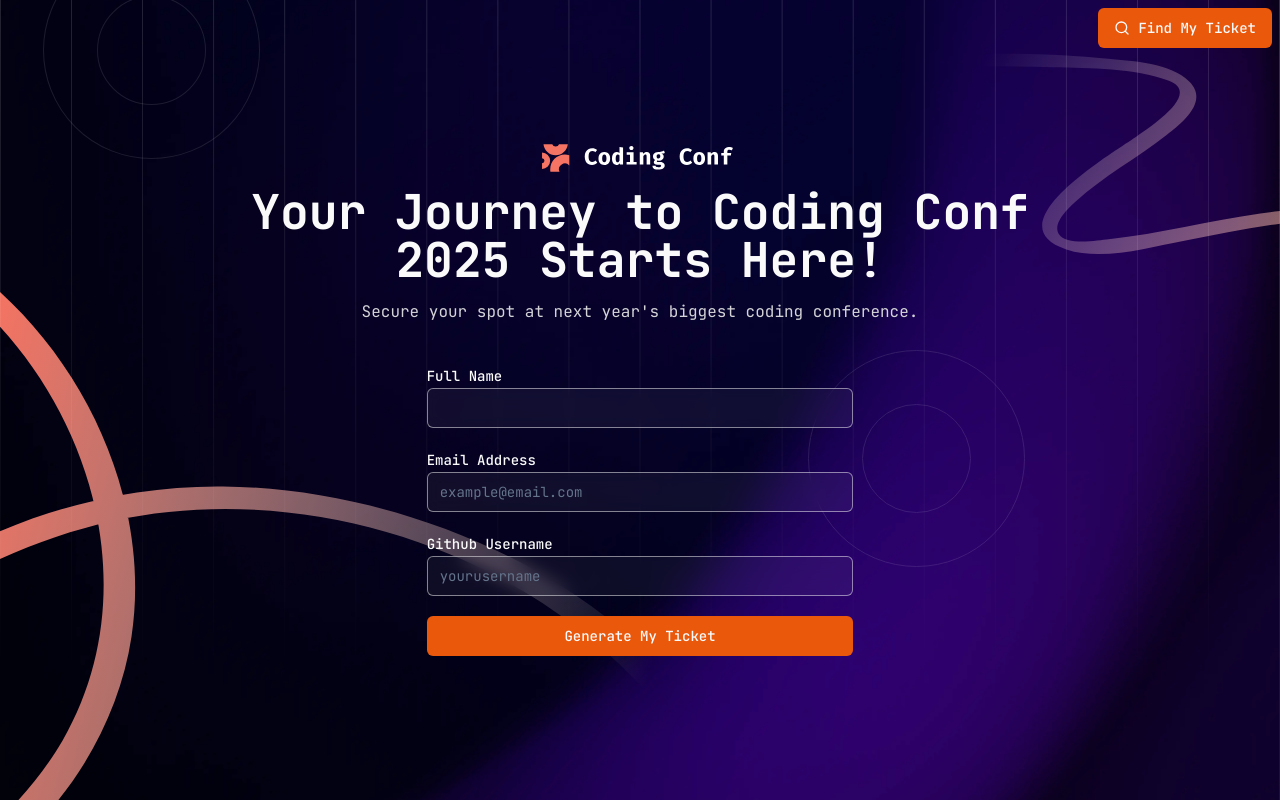
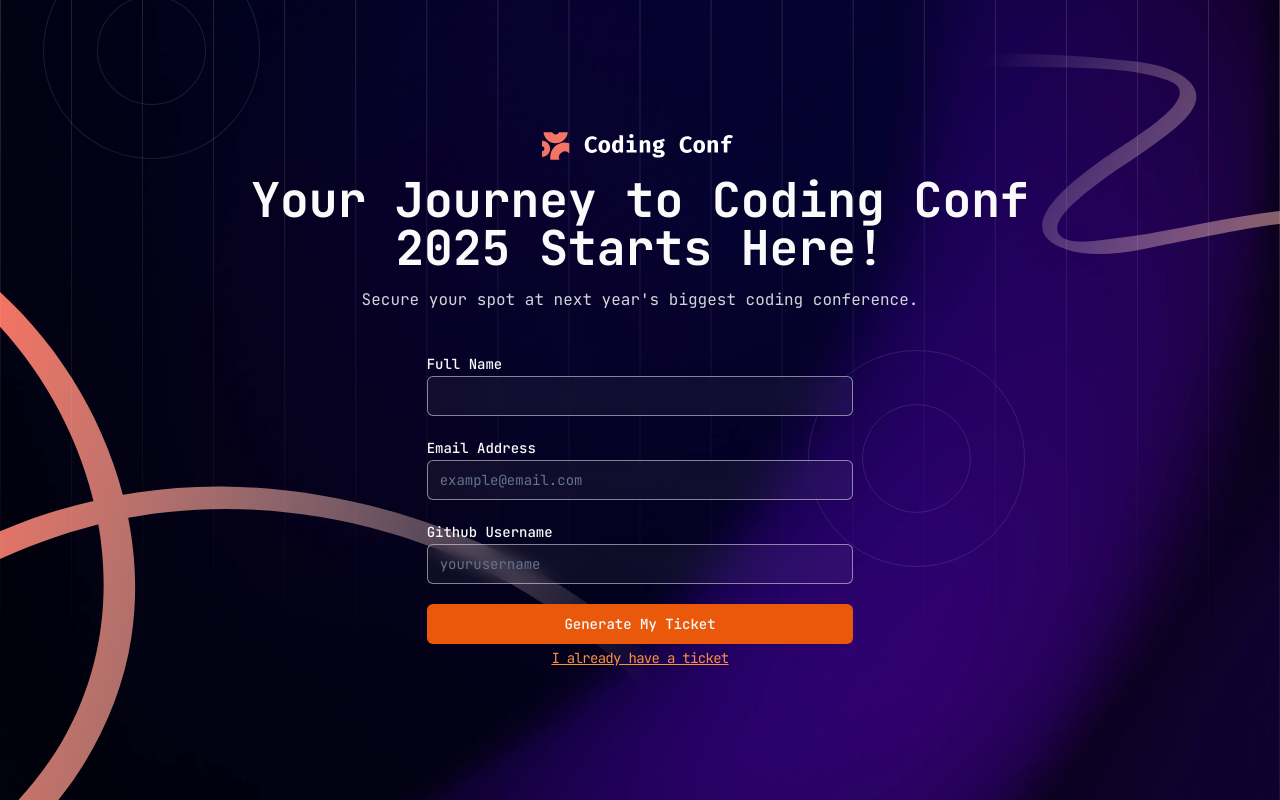
Before and after one commit to danielsrbueno/ticket-generator, a Next.js app: page / in a window 1280 px wide. Built offline with nearby package versions, Linux system fonts and the light colour scheme.

Commit message:
feat: add navegation links

```diff
--- a/app/page.js
+++ b/app/page.js
@@ -1,13 +1,9 @@
 import Image from "next/image"
 import Form from "@/components/form";
-import Link from "next/link";
-import { Button } from "@/components/ui/button";
-import { Search } from "lucide-react";
 
 export default function Home() {
   return (
     <div className="w-screen h-screen bg-slate-950 flex flex-col items-center justify-center text-zinc-50 background">
-      <Link href="/ticket"><Button className="absolute top-2 right-2 bg-orange-600 hover:bg-orange-700" type="submit"><Search /> Find My Ticket</Button></Link>
       <div className="flex flex-col items-center justify-evenly gap-4 mb-10">
         <Image
           className="-ml-1"
--- a/components/form.js
+++ b/components/form.js
@@ -7,6 +7,7 @@ import { InputWithLabel } from "@/components/inputWithLabel"
 import { Button } from "@/components/ui/button"
 import { useRouter } from 'next/navigation'
 import api from "@/services/api"
+import Link from "next/link"
 
 const createTicketSchema = z.object({
     fullname: z.string()
@@ -66,7 +67,10 @@ export default function Form() {
                 register={register('github')}
                 error={errors.github?.message}
             />
-            <Button className="w-full bg-orange-600 hover:bg-orange-700" type="submit">Generate My Ticket</Button>
+            <div className="w-full flex flex-col items-center justify-center gap-1">
+                <Button className="w-full bg-orange-600 hover:bg-orange-700" type="submit">Generate My Ticket</Button>
+                <Link href="/ticket" className="text-sm underline tracking-tighter text-orange-400 hover:text-orange-500">I already have a ticket</Link>
+            </div>
       </form>
     )
 }
```
